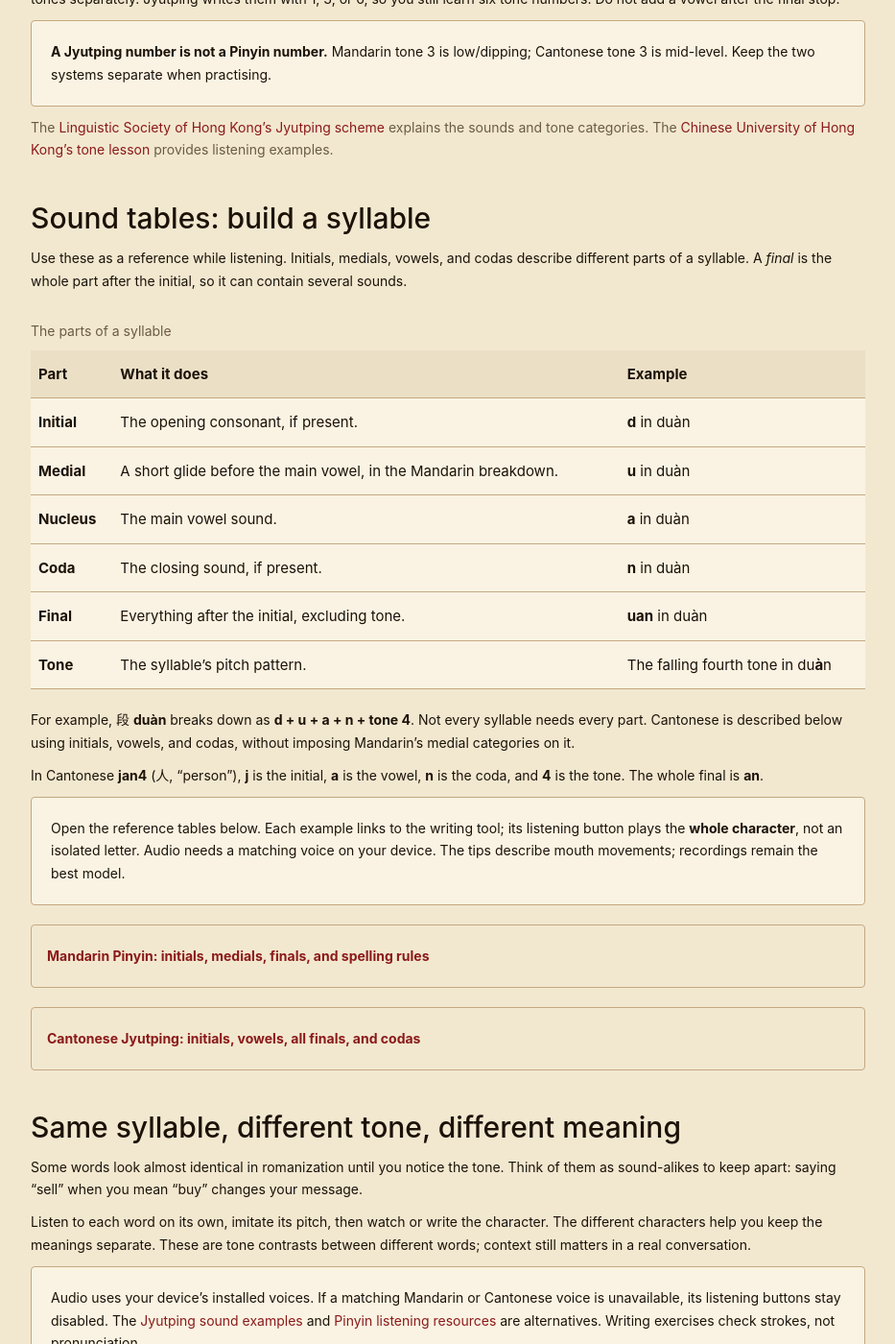
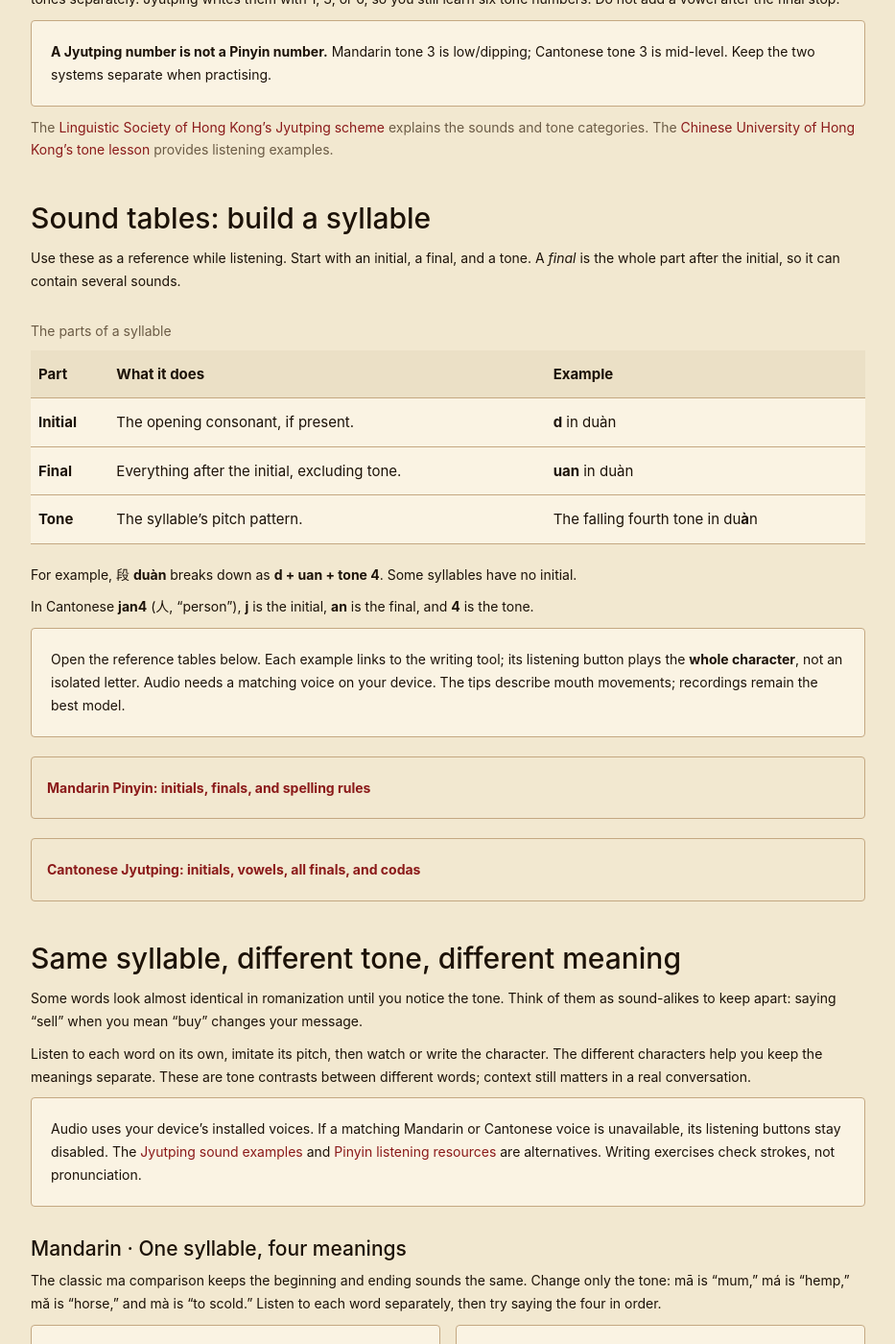
Before and after one commit to yorickreum/hanziguide, a Jekyll site: the page built from howto-pinyin-jyutping.html, in a window 1280 px wide and 1400 px high, scrolled down 3225 px. Shown: the whole window at 96% size, without its empty margins (173-1106 px from the left). Built offline with Jekyll 4.4.1, drawn with Linux system fonts in a browser that asks for light colours; comment, search, counter and statistics services are not loaded.

Commit message:
Simplify pronunciation guide to initials, finals and tones

```diff
--- a/_includes/pronunciation-sound-tables.html
+++ b/_includes/pronunciation-sound-tables.html
@@ -1,35 +1,28 @@
 {% assign sounds = site.data.pronunciation_sounds %}
 <section id="sound-tables" aria-labelledby="sound-tables-title">
   <h2 id="sound-tables-title">Sound tables: build a syllable</h2>
-  <p>Use these as a reference while listening. Initials, medials, vowels, and codas describe different parts of a syllable. A <em>final</em> is the whole part after the initial, so it can contain several sounds.</p>
+  <p>Use these as a reference while listening. Start with an initial, a final, and a tone. A <em>final</em> is the whole part after the initial, so it can contain several sounds.</p>
   <div data-pronunciation-language="mandarin">
   <table class="pronunciation-glossary-table">
     <caption>The parts of a syllable</caption>
     <thead><tr><th scope="col">Part</th><th scope="col">What it does</th><th scope="col">Example</th></tr></thead>
     <tbody>
       <tr><th scope="row">Initial</th><td>The opening consonant, if present.</td><td><strong>d</strong> in duàn</td></tr>
-      <tr><th scope="row">Medial</th><td>A short glide before the main vowel, in the Mandarin breakdown.</td><td><strong>u</strong> in duàn</td></tr>
-      <tr><th scope="row">Nucleus</th><td>The main vowel sound.</td><td><strong>a</strong> in duàn</td></tr>
-      <tr><th scope="row">Coda</th><td>The closing sound, if present.</td><td><strong>n</strong> in duàn</td></tr>
       <tr><th scope="row">Final</th><td>Everything after the initial, excluding tone.</td><td><strong>uan</strong> in duàn</td></tr>
       <tr><th scope="row">Tone</th><td>The syllable’s pitch pattern.</td><td>The falling fourth tone in du<strong>à</strong>n</td></tr>
     </tbody>
   </table>
-  <p>For example, <span lang="zh-Hans">段</span> <strong>duàn</strong> breaks down as <strong>d + u + a + n + tone 4</strong>. Not every syllable needs every part. Cantonese is described below using initials, vowels, and codas, without imposing Mandarin’s medial categories on it.</p>
+  <p>For example, <span lang="zh-Hans">段</span> <strong>duàn</strong> breaks down as <strong>d + uan + tone 4</strong>. Some syllables have no initial.</p>
   </div>
-  <p data-pronunciation-language="cantonese">In Cantonese <strong>jan4</strong> (<span lang="zh-Hant">人</span>, “person”), <strong>j</strong> is the initial, <strong>a</strong> is the vowel, <strong>n</strong> is the coda, and <strong>4</strong> is the tone. The whole final is <strong>an</strong>.</p>
+  <p data-pronunciation-language="cantonese">In Cantonese <strong>jan4</strong> (<span lang="zh-Hant">人</span>, “person”), <strong>j</strong> is the initial, <strong>an</strong> is the final, and <strong>4</strong> is the tone.</p>
   <p class="pronunciation-guide-note">Open the reference tables below. Each example links to the writing tool; its listening button plays the <strong>whole character</strong>, not an isolated letter. Audio needs a matching voice on your device. The tips describe mouth movements; recordings remain the best model.</p>
 
   <details class="pronunciation-reference" data-pronunciation-language="mandarin">
-    <summary>Mandarin Pinyin: initials, medials, finals, and spelling rules</summary>
+    <summary>Mandarin Pinyin: initials, finals, and spelling rules</summary>
     <h3>21 consonant initials</h3>
     <p>The symbols in square brackets are IPA sound symbols. Pairs such as <strong>b/p</strong>, <strong>d/t</strong>, and <strong>g/k</strong> mainly contrast a small release of air with a stronger puff, rather than following the English voiced/unvoiced distinction.</p>
     {% include pronunciation-sound-table.html rows=sounds.pinyin_initials language="zh-CN" caption="All 21 Pinyin consonant initials" %}
     <p><strong>What about y and w?</strong> They help spell syllables without a consonant initial: <strong>yi, ya, wu, wa, yu</strong>. They are not extra members of the 21-initial list. A vowel can also start a syllable directly, as in <strong>ài</strong> (<span lang="zh-Hans">爱</span>, “love”).</p>
-
-    <h3>Three medials</h3>
-    <p>When these occur before another vowel, move quickly through them into the main vowel. The same written letters can also serve as the main vowel in other syllables.</p>
-    {% include pronunciation-sound-table.html rows=sounds.pinyin_medials language="zh-CN" caption="The three Mandarin medials" %}
 
     <h3>36 conventional finals</h3>
     <p>This table includes simple vowels and whole vowel combinations. Forms in parentheses show the fuller spelling behind a shortened final. Read each example as a syllable; not every initial can combine with every final.</p>
@@ -63,10 +56,10 @@
     <summary>Cantonese Jyutping: initials, vowels, all finals, and codas</summary>
     <h3>19 initials</h3>
     {% include pronunciation-sound-table.html rows=sounds.jyutping_initials language="zh-HK" caption="All 19 Jyutping initials" %}
-    <p>A syllable can also have <strong>no initial</strong>, as in <strong>aa3</strong> (<span lang="zh-Hant">亞</span>). Unlike the Pinyin spelling helpers, Jyutping <strong>j</strong> and <strong>w</strong> are initials. <strong>gw</strong> and <strong>kw</strong> each count as one rounded consonant initial, not g/k plus a separate Mandarin-style medial.</p>
+    <p>A syllable can also have <strong>no initial</strong>, as in <strong>aa3</strong> (<span lang="zh-Hant">亞</span>). Unlike the Pinyin spelling helpers, Jyutping <strong>j</strong> and <strong>w</strong> are initials. <strong>gw</strong> and <strong>kw</strong> each count as one rounded consonant initial.</p>
 
     <h3>Nine vowel spellings</h3>
-    <p>Jyutping does not use Pinyin’s three-medial table. Start with these vowel spellings, then check how they combine with endings. Vowel quality can shift with the ending; the same letter is not a promise of one identical sound in every final.</p>
+    <p>These vowel spellings combine with endings to form finals. Vowel quality can shift with the ending; the same letter is not a promise of one identical sound in every final.</p>
     {% include pronunciation-sound-table.html rows=sounds.jyutping_vowels language="zh-HK" caption="The vowel spellings used in Jyutping finals" %}
 
     <h3>Complete written-final chart</h3>
```
Also changed, not shown: _data/pronunciation_sounds.json (+10 -33 lines).
